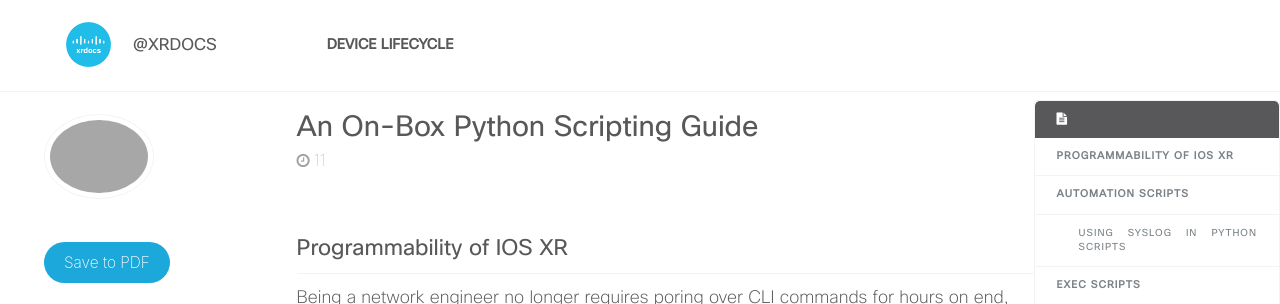
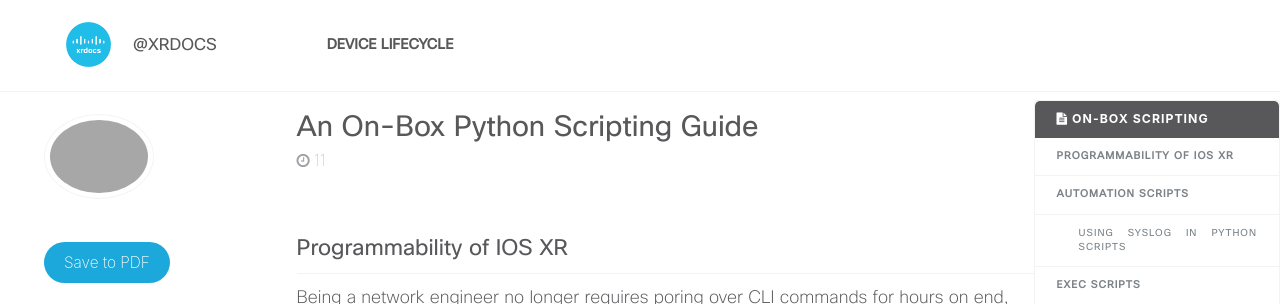
Before and after one commit to xrdocs/device-lifecycle, a Jekyll site: the page built from _blogs/2022-07-08-on-box-python-scripting.md, in a window 1280 px wide. Shown: the top 304 px of the page. Built offline with Jekyll 4.4.1, drawn with Linux system fonts in a browser that asks for light colours; comment, search, counter and statistics services are not loaded.

Commit message:
Update 2022-07-08-on-box-python-scripting.md

```diff
--- a/_blogs/2022-07-08-on-box-python-scripting.md
+++ b/_blogs/2022-07-08-on-box-python-scripting.md
@@ -9,7 +9,7 @@ position: hidden
 author: Eliot Pickhardt
 excerpt: Automation using python scripts
 ---
-{% include toc %}
+{% include toc title="On-Box Scripting" %}
 
 ## Programmability of IOS XR
 
```
